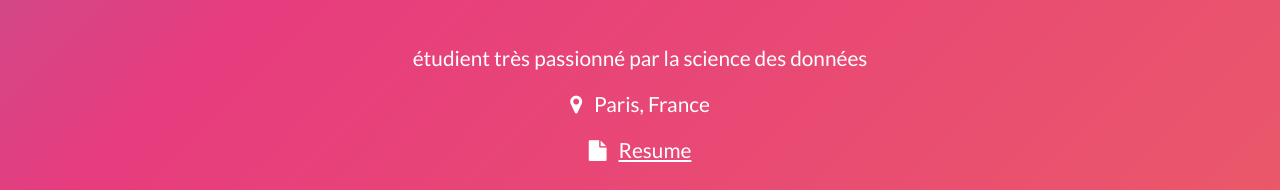
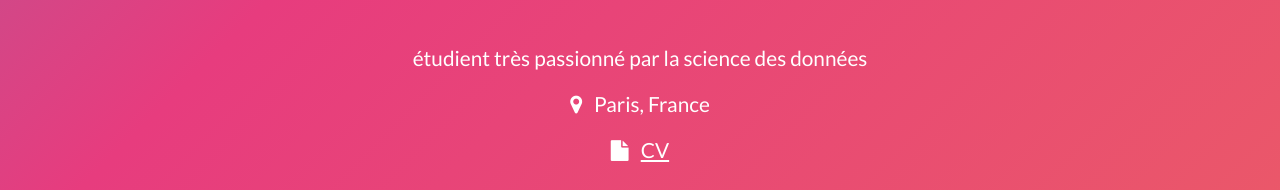
Before and after one commit to AbbadAnes/AbbadAnes.github.io, a plain HTML site: page index.html in a window 1280 px wide. Shown: the part 372-562 px from the top of the page. Drawn offline with nearby package versions, Linux system fonts and the light colour scheme.

Commit message:
third commit

```diff
--- a/index.html
+++ b/index.html
@@ -18,7 +18,7 @@
         <center><h1>Anes Abdelfatah Abbad</h1><center>
         <center><p>étudient très passionné par la science des données</p></center>
         <center><p><i class="fa fa-map-marker"></i>&nbsp;&nbsp; Paris, France</p></center>
-        <center><p><i class="fa fa-file"></i>&nbsp;&nbsp; <a href = "https://storage.googleapis.com/kainofreelancerpictures/anes/CV.pdf" target="_blank">Resume</a></p></center>
+        <center><p><i class="fa fa-file"></i>&nbsp;&nbsp; <a href = "https://storage.googleapis.com/kainofreelancerpictures/anes/CV.pdf" target="_blank">CV</a></p></center>
 
         <div class="media">
           <ul>
```
